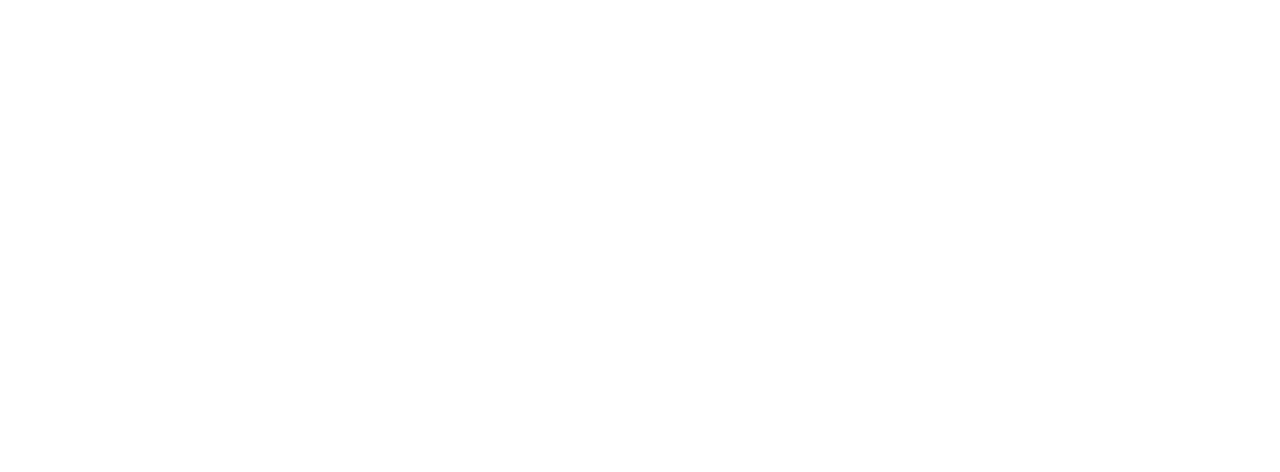
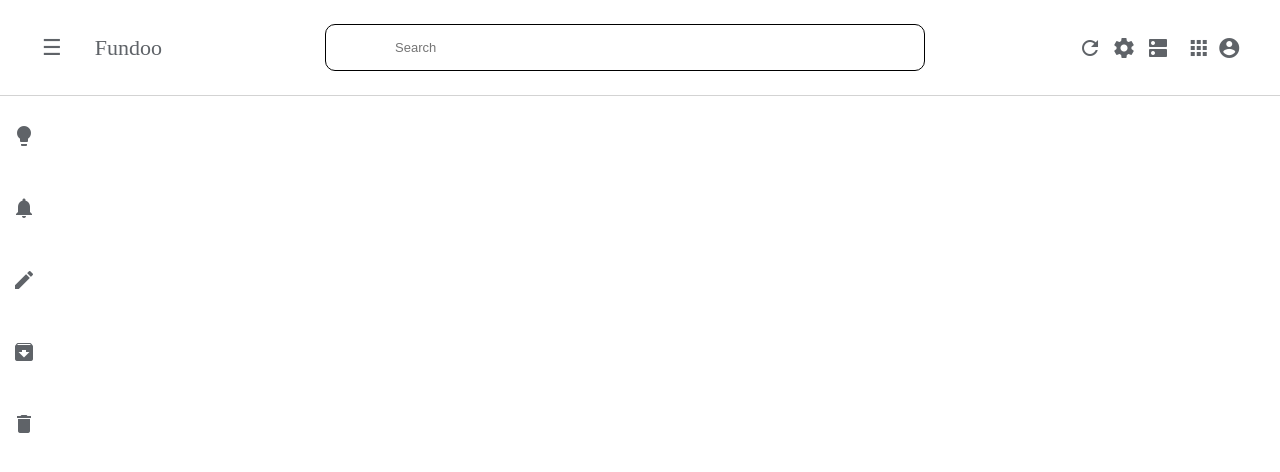
Before and after one commit to PiyushKadam07/fundoo, a Vue app: page /notes in a window 1280 px wide. Before the commit this address had no page. Shown: the top 472 px of the page. Built offline with nearby package versions, Linux system fonts and the light colour scheme.

Commit message:
[Piyush] created header & sidebar in dashboard page

```diff
--- /dev/null
+++ b/src/components/Header/Header.js
@@ -0,0 +1,7 @@
+export default {
+    data() {
+        return {
+            iconopen: false,
+        };
+    },
+}
--- /dev/null
+++ b/src/components/Header/Header.scss
@@ -0,0 +1,123 @@
+.close {
+    display: none;
+}
+
+.open {
+    display: block;
+    font-size: 14px;
+    color: #202124;
+    font-family: roboto;
+    padding-left: 20px;
+}
+
+.header {
+    height: 65px;
+    border-bottom: 1px solid lightgray;
+    padding: 15px 0;
+
+    .header-container {
+        width: 95%;
+        display: flex;
+        justify-content: space-between;
+        align-items: center;
+        margin: 0 auto;
+        background-color: #fff;
+        height: 100%;
+
+        .sidebar {
+            display: grid;
+            position: absolute;
+            top: 100px;
+            left: 0;
+            z-index: 100;
+            width: 210px;
+            height: 45vh;
+            grid-template-columns: 1fr;
+            color: #5f6368;
+
+            .icons-content {
+                grid-template-columns: 0.3fr 1fr;
+                display: grid;
+                align-items: center;
+
+                .material-icons {
+                    padding: 12px;
+                }
+                .material-icons:hover {
+                    background-color: #feefc3;
+                    border-radius: 25px;
+                }
+            }
+
+            div:hover {
+                background-color: #feefc3;
+                border-radius: 0 50px 50px 0;
+                border: 1px solid transparent;
+            }
+        }
+
+        .leftnav {
+            display: flex;
+            justify-content: space-evenly;
+            width: 140px;
+            align-items: flex-end;
+            font-size: 22px;
+            font-family: Product-sans;
+            color: #5f6368;
+
+            .left-container {
+                display: flex;
+                justify-content: space-between;
+                width: 120px;
+                align-items: flex-end;
+
+                .icon {
+                    z-index: 100;
+                }
+            }
+        }
+
+        .centernav {
+            border-radius: 10px;
+            background-color: #fff;
+            width: 45%;
+            padding: 5px 25px;
+            height: 35px;
+            display: flex;
+            justify-content: space-around;
+            align-items: center;
+            border: 1px solid;
+
+            .material-icons {
+                color: #5f6368;
+            }
+
+            .filter {
+                width: 100%;
+                height: 30px;
+                border-radius: 30px;
+                padding: 0 25px;
+                font-size: 13px;
+                border: none;
+                outline: none;
+                margin-right: 80px;
+            }
+        }
+
+        .rightnav {
+            width: 170px;
+            color: #5f6368;
+            display: flex;
+            justify-content: space-between;
+
+            .right-container1, .right-container2 {
+                display: flex;
+                justify-content: space-evenly;
+                width: 60%;
+            }
+            .right-container1 > span {
+                width: 50px;
+            }
+        }
+    }
+}
--- /dev/null
+++ b/src/components/Header/Header.vue
@@ -0,0 +1,56 @@
+<template>
+    <link href="https://fonts.googleapis.com/icon?family=Material+Icons" rel="stylesheet">
+    <div class="header">
+        <div class="header-container">
+            <div class="sidebar">
+                <div role="button" class="icons-content">
+                    <span class="material-icons">lightbulb</span>
+                    <span :class="[iconopen ? 'open' : 'close']">Notes</span>
+                </div>
+                <div role="button" class="icons-content">
+                    <span class="material-icons">notifications</span>
+                    <span :class="[iconopen ? 'open' : 'close']">Reminder</span>
+                </div>
+                <div role="button" class="icons-content">
+                    <span class="material-icons">edit</span>
+                    <span :class="[iconopen ? 'open' : 'close']">Edit labels</span>
+                </div>
+                <div role="button" class="icons-content">
+                    <span class="material-icons">archive</span>
+                    <span :class="[iconopen ? 'open' : 'close']">Archive</span>
+                </div>
+                <div role="button" class="icons-content">
+                    <span class="material-icons">delete</span>
+                    <span :class="[iconopen ? 'open' : 'close']">Bin</span>
+                </div>
+            </div>
+            <div class="leftnav">
+                <div class="left-container">
+                    <span class="icon" @click="iconopen=!(iconopen)">☰</span>
+                    <span class="title">Fundoo</span>
+                </div>
+            </div>
+            <div class="centernav">
+                <i class="material-icons">&#xe8b6;</i>
+                <input type = "text" class="filter" placeholder="Search">
+            </div>
+            <div class="rightnav">
+                <div class="right-container1">
+                    <span class="material-icons">refresh</span>
+                    <span class="material-icons">settings</span>
+                    <span class="material-icons">dns</span>
+                </div>
+                <div class="right-container2">
+                    <span class="material-icons">apps</span>
+                    <span class="material-icons">account_circle</span>
+                </div>
+            </div>
+        </div>
+    </div>
+</template>
+
+<script type="module" src="./Header.js"></script>
+
+<style scoped lang="scss">
+    @import "./Header.scss";
+</style>
--- a/src/router/index.js
+++ b/src/router/index.js
@@ -37,7 +37,14 @@
     // which is lazy-loaded when the route is visited.
     component: () => import(/* webpackChunkName: "about" */ '../views/Resetpassword/Resetpassword.vue')
   },
-
+  {
+    path: '/notes',
+    name: 'Notes',
+    // route level code-splitting
+    // this generates a separate chunk (about.[hash].js) for this route
+    // which is lazy-loaded when the route is visited.
+    component: () => import(/* webpackChunkName: "about" */ '../views/Notes/Notes.vue')
+  },
 ]
 
 const router = createRouter({
--- /dev/null
+++ b/src/views/Notes/Notes.js
@@ -0,0 +1,9 @@
+import "./Notes.scss";
+import Header from '@/components/Header/Header.vue';
+
+export default {
+    name: 'Notes',
+    components: {
+        Header,
+    },
+}
--- /dev/null
+++ b/src/views/Notes/Notes.scss
@@ -0,0 +1,3 @@
+body {
+    margin: 0;
+}
--- /dev/null
+++ b/src/views/Notes/Notes.vue
@@ -0,0 +1,7 @@
+<template>
+    <div class="notes">
+        <Header />
+    </div>
+</template>
+
+<script type="module" src="./Notes.js"></script>
```
Also changed, not shown: 1 other file (tests, documents, lock files or other folders).
